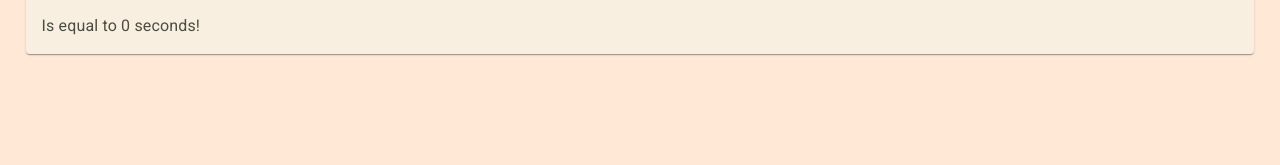
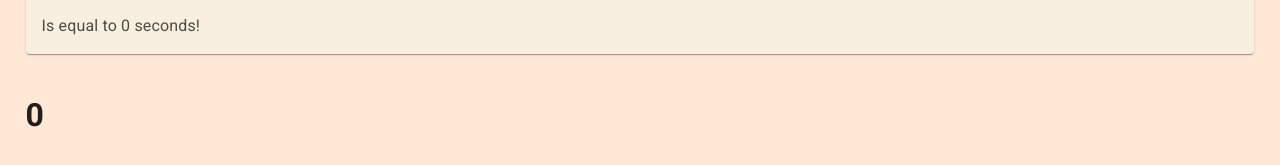
Before and after one commit to TomTom2028/nestcafe-calculator, a React (Vite) app: page / in a window 1280 px wide. Shown: the part 293-458 px from the top of the page. Built offline with nearby package versions, Linux system fonts and the light colour scheme.

Commit message:
part of timer code implemneted

```diff
--- /dev/null
+++ b/src/components/Timer.tsx
@@ -0,0 +1,19 @@
+import {useTimer} from "../hooks/timerHooks.ts";
+import {useEffect} from "react";
+
+export default function Timer() {
+    const msTimer = 5000;
+
+    const {startCb, percentageCompleted} = useTimer(msTimer);
+
+    useEffect(() => {
+        console.log("triggering")
+        startCb();
+    }, [startCb])
+
+    return (
+        <h1>
+            {percentageCompleted}
+        </h1>
+    )
+}
--- /dev/null
+++ b/src/hooks/timerHooks.ts
@@ -0,0 +1,70 @@
+import {actionCb} from "../types/helperTypes.ts";
+import {useEffect, useState} from "react";
+
+export function useTimer(timeToEndMs: number) {
+    const [intervalId, setIntervalId] = useState<null | number>(null);
+    const [endDate, setEndDate] = useState<null | Date>(null);
+
+
+    const [remainingMs, setRemainingMs] = useState<number>(0);
+    const [percentageCompleted, setPercentageCompleted] = useState<number>(0);
+
+    const [timerCompleted, setTimerCompleted] = useState<boolean>(false);
+
+
+
+    function clearIntervalCb() {
+        return;
+        if (intervalId) {
+            clearInterval(intervalId);
+            setIntervalId(null);
+        }
+    }
+
+    function updateFields(currentDate: Date, currentEndDate: Date) {
+        let remainingMs = currentEndDate.getTime() - currentDate.getTime();
+        console.log(remainingMs)
+        if (remainingMs <= 0) {
+           remainingMs = 0;
+           setTimerCompleted(true);
+           clearIntervalCb();
+        }
+        setRemainingMs(remainingMs);
+        setPercentageCompleted(1 - (remainingMs / timeToEndMs));
+    }
+
+    function intervalCb() {
+        if (!endDate) return;
+        updateFields(new Date(), endDate);
+    }
+
+    function startCb() {
+        if (intervalId) return;
+        const generatedDate = new Date();
+        const generatedEndDate = new Date(generatedDate.getTime() + timeToEndMs);
+        setEndDate(generatedEndDate);
+        resetCb();
+        updateFields(generatedDate, generatedEndDate);
+        setIntervalId(setInterval(intervalCb, 100));
+    }
+
+
+    function resetCb() {
+        clearIntervalCb();
+        setRemainingMs(0);
+        setPercentageCompleted(0);
+        setTimerCompleted(false);
+    }
+
+
+    return {
+        remainingMs,
+        percentageCompleted,
+        timerCompleted,
+        startCb,
+        resetCb,
+    }
+
+
+
+}
--- a/src/pages/IndexPage.tsx
+++ b/src/pages/IndexPage.tsx
@@ -2,6 +2,7 @@ import {useCoffeeFormula} from "../context/CoffeeDataContext.tsx";
 import {Grid, Typography} from "@mui/material";
 import MLTimeConverter from "../components/MLTimeConverter.tsx";
 import DataPointInputList from "../components/DataPointInputList.tsx";
+import Timer from "../components/Timer.tsx";
 
 function IndexPage() {
     const formulaData = useCoffeeFormula();
@@ -24,6 +25,9 @@ function IndexPage() {
             <Grid item xs={12}>
                 <MLTimeConverter/>
             </Grid>
+            <Grid item xs={12}>
+                <Timer/>
+            </Grid>
         </Grid>
 
     )
--- /dev/null
+++ b/src/types/helperTypes.ts
@@ -0,0 +1 @@
+export type actionCb = (...args: never) => never;
```
